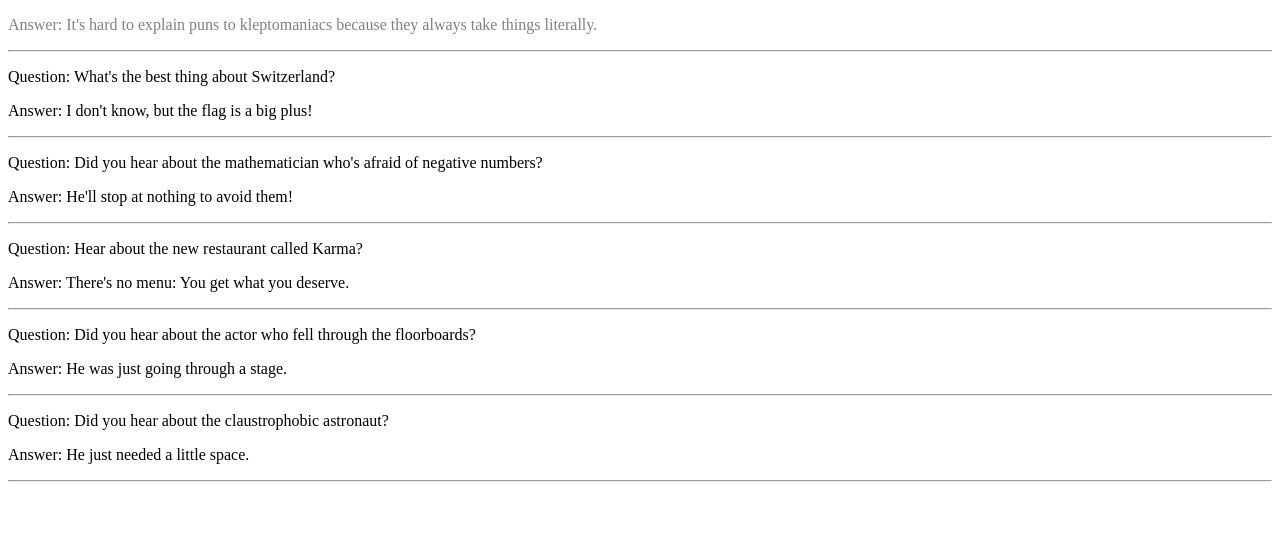
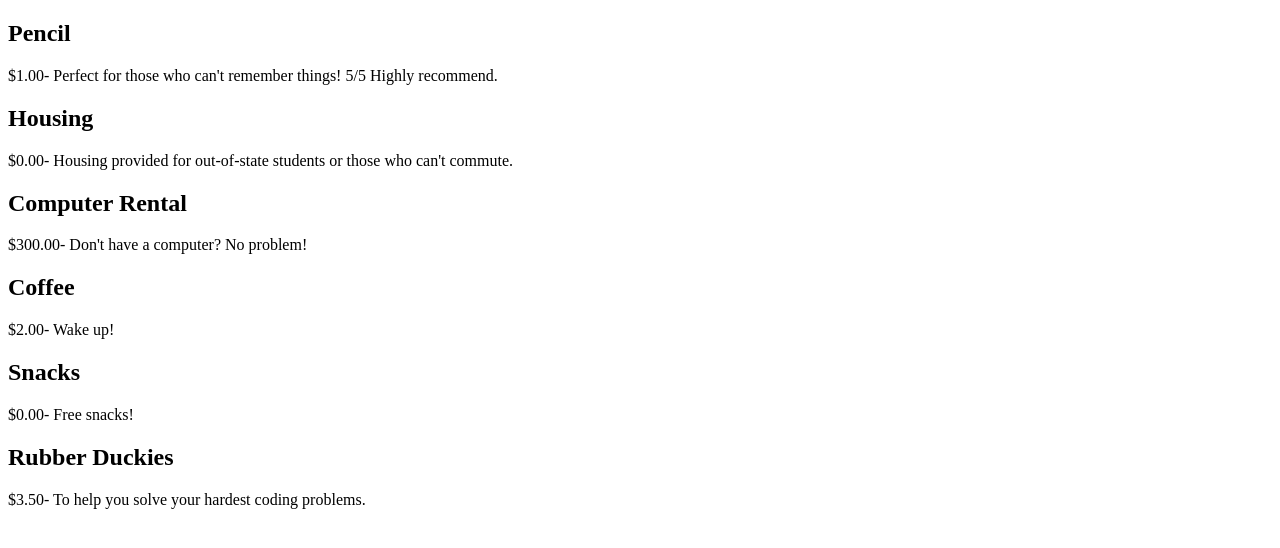
Before and after one commit to rizki113070213/for-beginners, a React (Create React App) app: page / in a window 1280 px wide. Shown: the top 548 px of the page. Built offline with nearby package versions, Linux system fonts and the light colour scheme.

Commit message:
mapping components practice

```diff
--- a/src/App.js
+++ b/src/App.js
@@ -1,13 +1,13 @@
 import React from "react";
-import jokesData from "./jokesData"
-import Joke from "./components/Joke";
+import productsData from "./productsData"
+import Product from "./components/Product";
 
 function App() {
-  const JokeComponents = jokesData.map(joke => <Joke key={joke.id} joke={joke}/>)
+  const productComponents = productsData.map(product => <Product key={product.id} product={product}/>)
 
   return(
-    <div className="jokes">
-      {JokeComponents}
+    <div className="products">
+      {productComponents}
     </div>
   );
 }
--- /dev/null
+++ b/src/components/Product.js
@@ -0,0 +1,14 @@
+import React from "react";
+
+function Product(props) {
+  return(
+    <div>
+      <h2>{props.product.name}</h2>
+      <p>{props.product.price.toLocaleString('en-US', { style: "currency", currency: "USD" })}
+      - {props.product.description}</p>
+
+    </div>
+  );
+}
+
+export default Product
--- /dev/null
+++ b/src/productsData.js
@@ -0,0 +1,40 @@
+const productsData = [
+  {
+    id: 1,
+    name: "Pencil",
+    price: 1,
+    description: "Perfect for those who can't remember things! 5/5 Highly recommend."
+  },
+  {
+    id: 2,
+    name: "Housing",
+    price: 0,
+    description: "Housing provided for out-of-state students or those who can't commute."
+  },
+  {
+    id: 3,
+    name: "Computer Rental",
+    price: 300,
+    description: "Don't have a computer? No problem!"
+  },
+  {
+    id: 4,
+    name: "Coffee",
+    price: 2,
+    description: "Wake up!"
+  },
+  {
+    id: 5,
+    name: "Snacks",
+    price: 0,
+    description: "Free snacks!"
+  },
+  {
+    id: 6,
+    name: "Rubber Duckies",
+    price: 3.50,
+    description: "To help you solve your hardest coding problems."
+  }
+]
+
+export default productsData;
```
